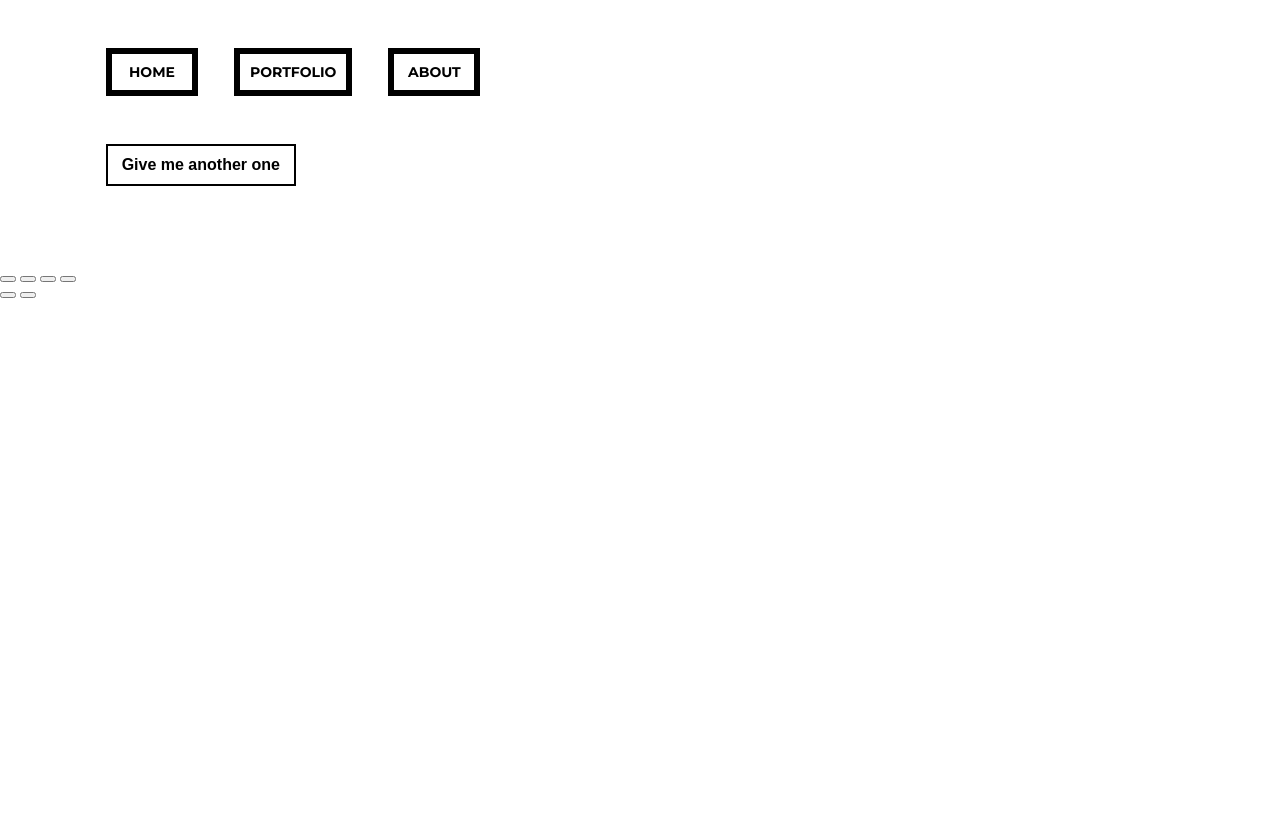
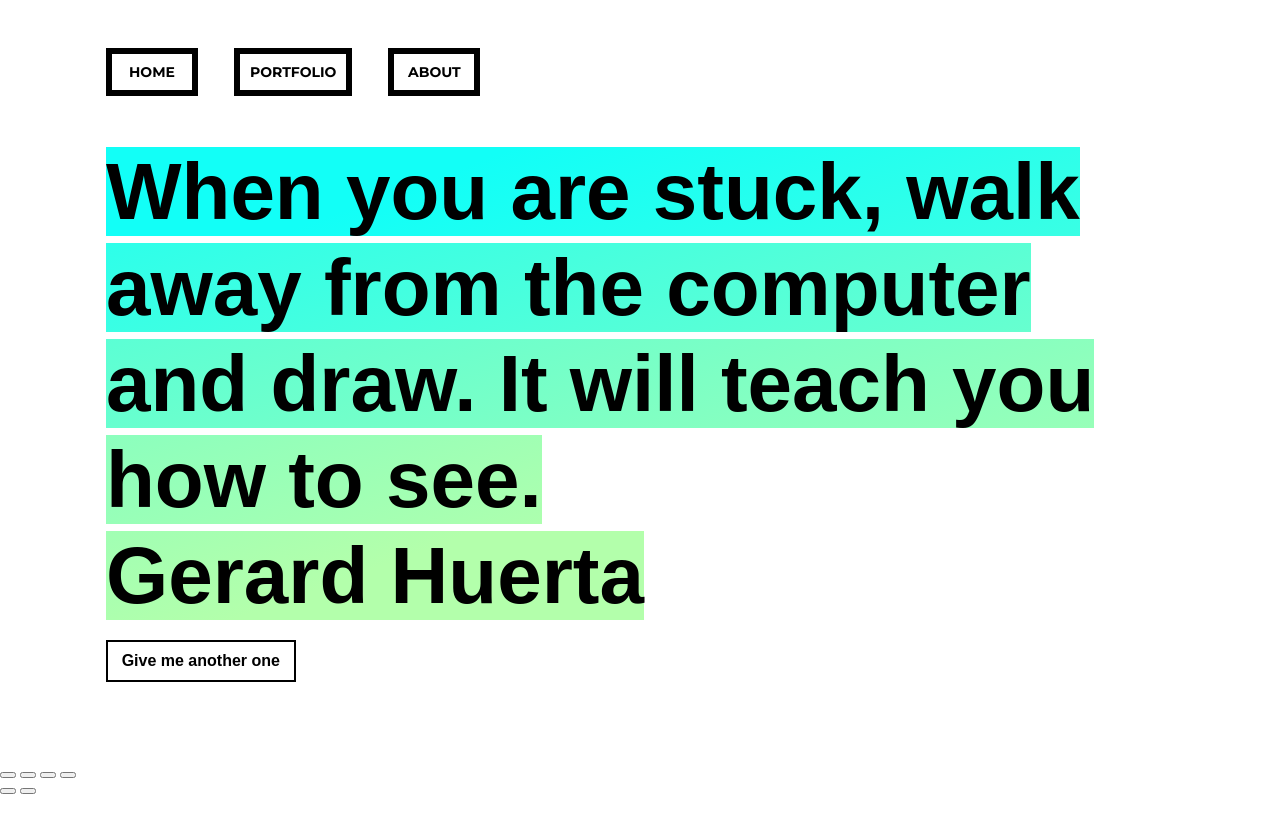
Before and after one commit to beatrix-bodo/beatrix-bodo.github.io, a Jekyll site: the page built from index.html, in a window 1280 px wide. Shown: the top 833 px of the page. Built offline with Jekyll 4.4.1, drawn with Linux system fonts in a browser that asks for light colours; nearby versions of some CDN libraries; comment, search, counter and statistics services are not loaded; part of the change alters nothing that is shown.

Commit message:
Add jQuery to Home
Cause removing it broke the page

```diff
--- a/index.html
+++ b/index.html
@@ -7,6 +7,7 @@ title: Trixi.graphics
   </p>
   <a href="" class="reload-link" onClick="window.location.reload()">Give me another one</a>
 </div>
+<script src="//cdnjs.cloudflare.com/ajax/libs/jquery/3.2.1/jquery.min.js"></script>
 <script>
   var main = function() {
     $("#quote").html(
```
